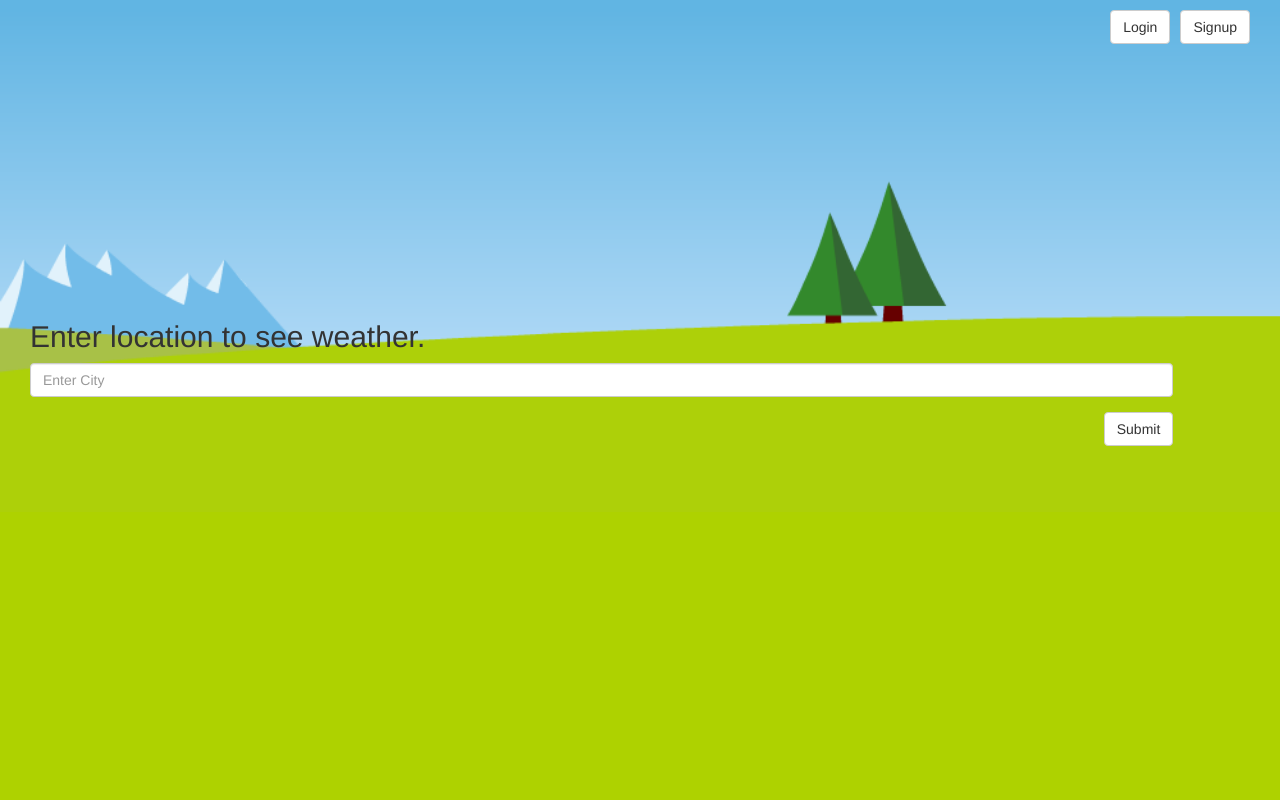
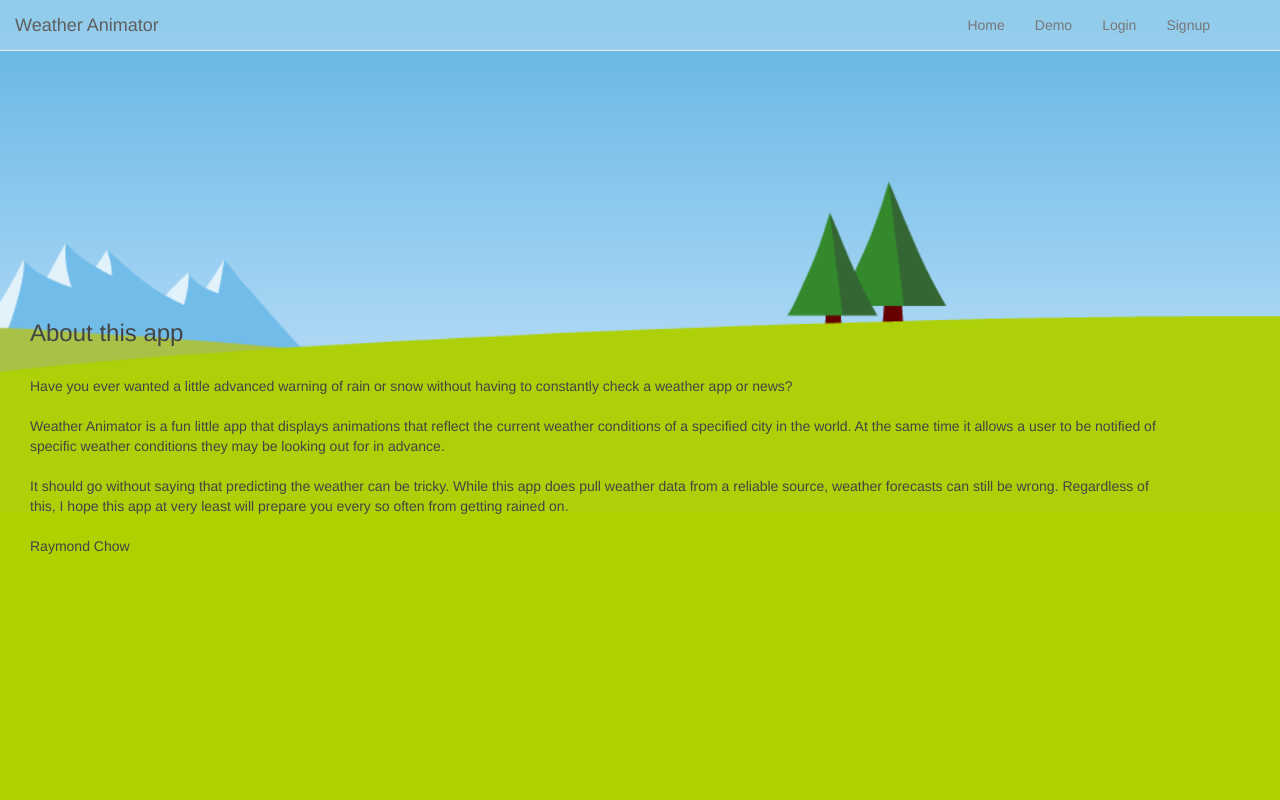
Before and after one commit to RavingRabbit75/WeatherAnimator, a Flask app: page / in a window 1280 px wide. Run offline with Flask 2, Linux system fonts and the light colour scheme; some libraries are stand-ins or nearby versions.

Commit message:
Added a navbar to the index page.
Removed the original public weather search. Has been replaced with some text to describe the app. Login and signup have been moved to the navbar.

```diff
--- a/project/static/js/app.js
+++ b/project/static/js/app.js
@@ -176,7 +176,7 @@
 			var time1 = getRandomInt(300,320)/windSpeed;
 			var time2 = getRandomInt(300,320)/windSpeed;
 			var time3 = getRandomInt(300,320)/windSpeed;
-			console.log(time1)
+			console.log(time1);
 			var tl1 = new TimelineMax({});
 				var offset1="+="+Math.floor(time3*0.3);
 				tl1.add("start", offset1);
--- a/project/static/style.css
+++ b/project/static/style.css
@@ -12,6 +12,22 @@
 }
 
 
+/* Navigation bar------------------ */
+.nav li {
+	display: inline;
+}
+.navbar{
+	background-color: #FFFFFF;
+	background-color: rgba(255,255,255,0.3);
+}
+.navbar-default .navbar-brand {
+    color: #555555;
+}
+#navbar {
+    color: #555555;
+}
+
+/*  Original Settings------------------ */
 .topButtons {
 	position: absolute;
 	right: 15px;
@@ -49,6 +65,10 @@
 .index-loc-name{
 	font-family: sans-serif;
 	font-size: 20px
+}
+
+.text-color {
+	color: #444444;
 }
 
 
@@ -165,6 +185,7 @@
 	position: relative;
 	top: 60px;
 	font-size: 60px;
+	text-shadow: 0 0 12px #777777;
 }
 
 #view_locationName {
@@ -172,6 +193,7 @@
 	position: relative;
 	top: 40px;
 	font-size: 25px;
+	text-shadow: 0 0 6px #777777;
 }
 
 
--- a/project/templates/base.html
+++ b/project/templates/base.html
@@ -3,8 +3,11 @@
 <head>
 	<meta charset="UTF-8">
 	<title>Weather Animator</title>
+	<meta name="viewport" content="width=device-width, initial-scale=1, maximum-scale=1">
 	<script src="https://code.jquery.com/jquery-3.1.1.js" integrity="sha256-16cdPddA6VdVInumRGo6IbivbERE8p7CQR3HzTBuELA=" crossorigin="anonymous"></script>
 	<link rel="stylesheet" href="https://maxcdn.bootstrapcdn.com/bootstrap/3.3.7/css/bootstrap.min.css" integrity="sha384-BVYiiSIFeK1dGmJRAkycuHAHRg32OmUcww7on3RYdg4Va+PmSTsz/K68vbdEjh4u" crossorigin="anonymous">
+	<script src="https://maxcdn.bootstrapcdn.com/bootstrap/3.3.7/js/bootstrap.min.js" integrity="sha384-Tc5IQib027qvyjSMfHjOMaLkfuWVxZxUPnCJA7l2mCWNIpG9mGCD8wGNIcPD7Txa" crossorigin="anonymous"></script>
+
 	<link rel="stylesheet" href="{{ url_for('static', filename='style.css') }}">
 	<script src="https://cdnjs.cloudflare.com/ajax/libs/gsap/1.19.0/TweenMax.min.js"></script>
 	<script src="{{url_for('static', filename='./js/pixi.min.js')}}"></script>
@@ -12,6 +15,7 @@
 
 <body>
 	<div class="zeroMargin">
+
 		{% block content %}
 		{% endblock %}
 	<div>
--- a/project/templates/index.html
+++ b/project/templates/index.html
@@ -6,24 +6,44 @@
 	<div id="canvasContainer" class="background">
 
 	</div>
+	<nav class="navbar navbar-default navbar-fixed-top" role="navigation">
+		<a class="navbar-brand" href="#">Weather Animator</a>
+		<div class="container">
+			<div class="navbar-header">
+				<button type="button" class="navbar-toggle collapsed" data-toggle="collapse" data-target="#navbar" aria-expanded="false" aria-controls="navbar">
+					<span class="sr-only">Toggle navigation</span>
+					<span class="icon-bar"></span>
+					<span class="icon-bar"></span>
+					<span class="icon-bar"></span>
+				</button>
+			</div>
+			<div id="navbar" class="collapse navbar-collapse" >
+				<ul class="nav navbar-nav navbar-right">
+					<li><a href="#">Home</a></li>
+					<li><a href="#">Demo</a></li>
+					<li><a href="{{url_for('users.login')}}">Login</a></li>
+					<li><a href="{{url_for('users.signup')}}">Signup</a></li>
+				</ul>
+			</div>
+		</div>
+
+	</nav>
+
 	<div class="container-fluid">
-		<div class="col-xs-11 topButtons">
-			<a href="{{url_for('users.signup')}}">
-				<button type="submit" id="submitBtn" class="btn  btn-default pull-right">Signup</button>
-			</a>
-			<a href="{{url_for('users.login')}}">
-				<button type="submit" id="submitBtn" class="btn btnMargin btn-default pull-right">Login</button>
-			</a>
+		<div id="search_public" class="col-xs-11 text-color">
+			<h3>About this app</h3>
+			<br/>
+			<p>Have you ever wanted a little advanced warning of rain or snow without having to constantly check a weather app or news? <br/>
+			<br/>
+			Weather Animator is a fun little app that displays animations that reflect the current weather conditions of a specified city in the world. At the same time it allows a user to be notified of specific weather conditions they may be looking out for in advance.<br/>
+			<br/>
+			It should go without saying that predicting the weather can be tricky. While this app does pull weather data from a reliable source, weather forecasts can still be wrong. Regardless of this, I hope this app at very least will prepare you every so often from getting rained on.<br/>
+			<br/>
+			Raymond Chow</p>
 		</div>
-		<div id="search_public" class="col-xs-11">
-			<h2>Enter location to see weather.</h2>
-			<form id="searchForm" action="{{url_for('public')}}" method="GET">
-				<div class="form-group">
-					<input type="text" class="form-control" name="location" placeholder="Enter City">
-				</div>
-				<button type="submit" id="submitBtn" class="btn btn-default pull-right">Submit</button>
-			</form>
-		</div>
+		</div class="col-xs-11 text-color">
+			Powered by OpenWeatherMap
+		<div>
 	</div>
 
 </div>
```
